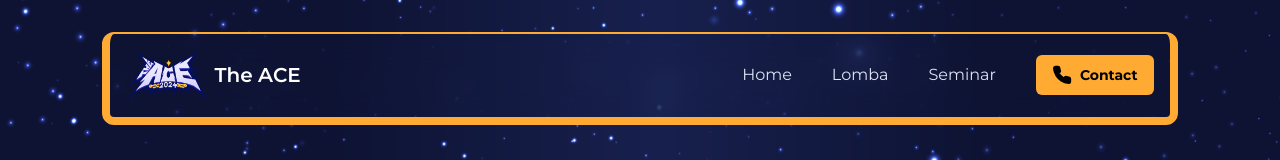
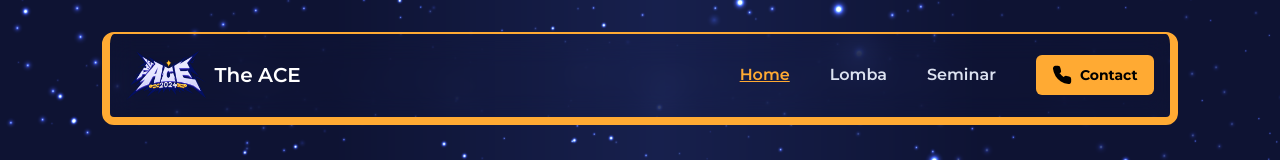
Before and after one commit to Brilliahib/theace-2024, a Next.js app: page / in a window 1280 px wide. Shown: the top 160 px of the page. Built offline with nearby package versions, Linux system fonts and the light colour scheme.

Commit message:
fix: navbar update active link for desktop mode

```diff
--- a/components/navbar/navbar.jsx
+++ b/components/navbar/navbar.jsx
@@ -1,23 +1,28 @@
+'use client'
 import { Phone } from "lucide-react";
 import Image from "next/image";
 import Link from "next/link";
 import React from "react";
+import { usePathname } from "next/navigation";
 import logo from "/public/images/logo.png";
 import { Button } from "../ui/button";
 
 function Navbar() {
+  const pathname = usePathname();
+
   return (
-    <nav className=" pad-x py-8 fixed top-0 left-0 right-0 z-10 md:block hidden">
+    <nav className="pad-x py-8 fixed top-0 left-0 right-0 z-10 md:block hidden">
       <div className="bg-transparent flex flex-row items-center justify-between px-4 py-2 rounded-xl border-t-2 border-8 border-primary backdrop-filter backdrop-blur-lg">
         <div className="flex flex-row items-center">
           <Image src={logo} alt="Logo" width={80} height={80} />
           <p className="text-white text-xl font-semibold ml-2">The ACE</p>
         </div>
-        <ul className="flex flex-row items-center gap-10 text-base">
+        <ul className="flex flex-row items-center gap-10 text-base font-semibold">
           <li>
             <Link
               href="/"
-              className="text-[#DCE2F1] hover:text-primary hover:underline"
+              className={`${pathname === "/" ? "text-primary underline" : "text-[#DCE2F1] hover:text-primary hover:underline"
+                }`}
             >
               Home
             </Link>
@@ -25,7 +30,8 @@ function Navbar() {
           <li>
             <Link
               href="/lomba"
-              className="text-[#DCE2F1] hover:text-primary hover:underline"
+              className={`${pathname.startsWith("/lomba") ? "text-primary underline" : "text-[#DCE2F1] hover:text-primary hover:underline"
+                }`}
             >
               Lomba
             </Link>
@@ -33,16 +39,20 @@ function Navbar() {
           <li>
             <Link
               href="/seminar"
-              className="text-[#DCE2F1] hover:text-primary hover:underline"
+              className={`${pathname === "/seminar" ? "text-primary underline" : "text-[#DCE2F1] hover:text-primary hover:underline"
+                }`}
             >
               Seminar
             </Link>
           </li>
           <Link href="/contact">
-          <Button className="flex flex-row gap-2 rounded-md font-bold text-black">
-            <Phone size={20} fill="#000000" stroke="#000000" />
-            Contact
-          </Button>
+            <Button
+              className={`flex flex-row gap-2 rounded-md font-bold ${pathname === "/contact" ? "text-primary" : "text-black"
+                }`}
+            >
+              <Phone size={20} fill="#000000" stroke="#000000" />
+              Contact
+            </Button>
           </Link>
         </ul>
       </div>
```
